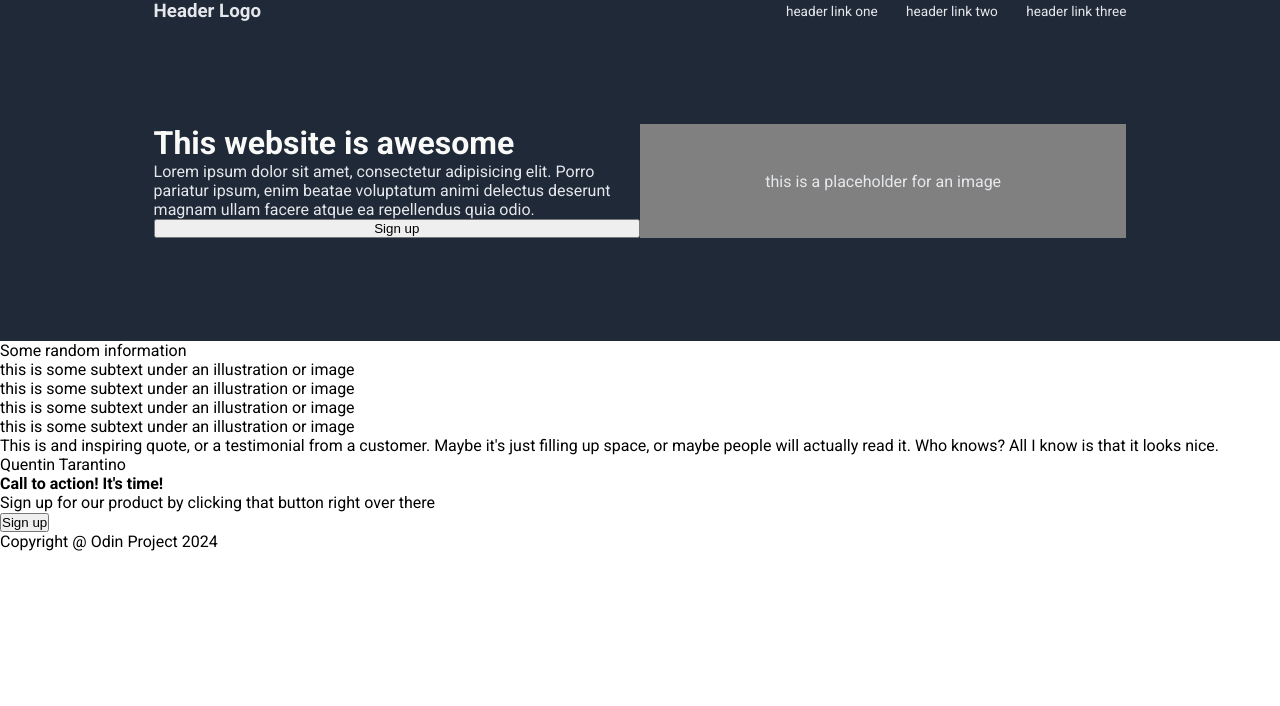
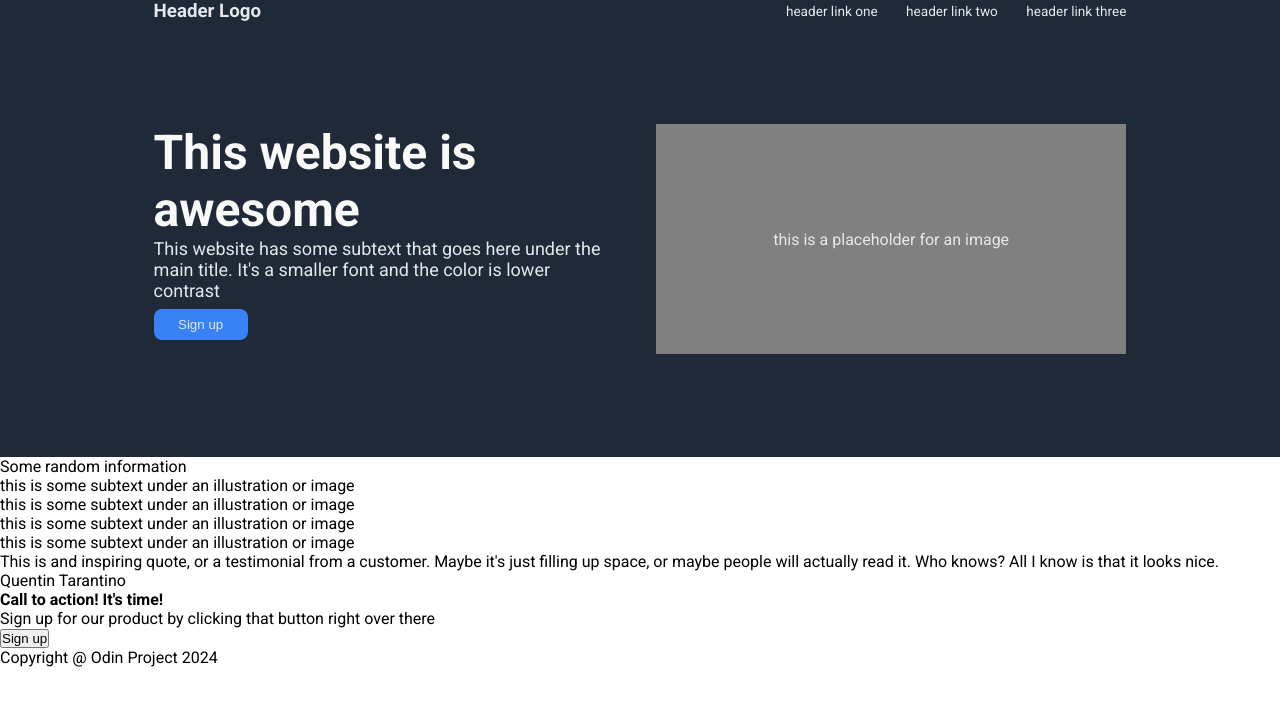
Before and after one commit to AiratMurtazin/odin-landing-page, a plain HTML site: page index.html in a window 1280 px wide. Drawn offline with Linux system fonts and the light colour scheme.

Commit message:
Finnish with second part of the page

```diff
--- a/index.html
+++ b/index.html
@@ -21,9 +21,8 @@
 				<div class="sign-up">
 					<h1 class="sign-up-title">This website is awesome</h1>
 					<p class="sign-up-text">
-						Lorem ipsum dolor sit amet, consectetur adipisicing elit. Porro
-						pariatur ipsum, enim beatae voluptatum animi delectus deserunt
-						magnam ullam facere atque ea repellendus quia odio.
+						This website has some subtext that goes here under the main title.
+						It's a smaller font and the color is lower contrast
 					</p>
 					<button type="button" class="sign-up-btn">Sign up</button>
 				</div>
--- a/style.css
+++ b/style.css
@@ -59,10 +59,12 @@
 	flex: 1;
 	display: flex;
 	flex-direction: column;
+	margin-right: 1rem;
 }
 
 .img {
 	flex: 1;
+	margin-left: 1rem;
 	background-color: grey;
 	color: var(--hero-sec-txt);
 	display: flex;
@@ -70,12 +72,29 @@
 	align-items: center;
 }
 
+.img,
+.sign-up {
+	height: 230px;
+}
 .sign-up-title {
 	color: var(--hero-main-txt);
+	font-size: 48px;
 }
 
 .sign-up-text {
 	color: var(--hero-sec-txt);
+	font-size: 18px;
+	width: 45ch;
+}
+
+.sign-up-btn {
+	background-color: var(--btn-col);
+	width: 20%;
+	border: none;
+	color: var(--hero-sec-txt);
+	border-radius: 0.5rem;
+	padding: 0.5rem;
+	margin-top: 0.5rem;
 }
 
 /* Utility classes */
```
